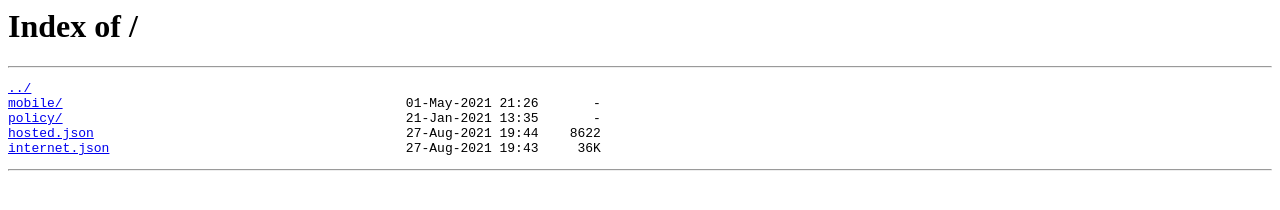
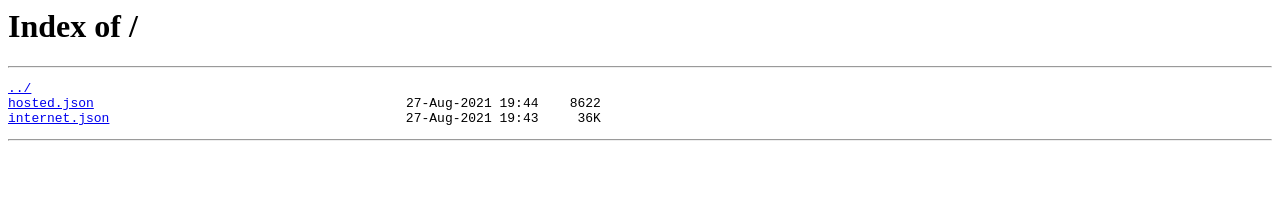
Before and after one commit to patatirogamer/patatirogamer.github.io, a plain HTML site: page index.html in a window 1280 px wide. Drawn offline with Linux system fonts and the light colour scheme.

Commit message:
Add files via upload

```diff
--- a/index.html
+++ b/index.html
@@ -1,9 +1,8 @@
 <html>
-<head><title>Index of /</title><script async src='/cdn-cgi/bm/cv/669835187/api.js'></script></head>
+	<head><title>Index of /</title>
+	</head>
 <body bgcolor="white">
 <h1>Index of /</h1><hr><pre><a href="../">../</a>
-<a href="mobile/">mobile/</a>                                            01-May-2021 21:26       -
-<a href="policy/">policy/</a>                                            21-Jan-2021 13:35       -
 <a href="hosted.json">hosted.json</a>                                        27-Aug-2021 19:44    8622
 <a href="internet.json">internet.json</a>                                      27-Aug-2021 19:43     36K
 </pre><hr><script type="text/javascript">(function(){window['__CF$cv$params']={r:'6856c34a6efa21f9',m:'06348990aa5d510d49caf539d0be48f61a0ce941-1630082648-1800-Ab8InpikCrVjJ+9ZnrE61TldiV5OW7b3AsYmXgaT/Y1A6AZqHiTaq6z7oqbbS/wa8NdGyTd9DsEo2tHwu5UiT8d3IG/sq+y0czGKOEqYuxzzV17K7z41JPw87M8poor2Ww==',s:[0x47c5e12b5e,0x77b2b8ab0b],}})();</script></body>
```
